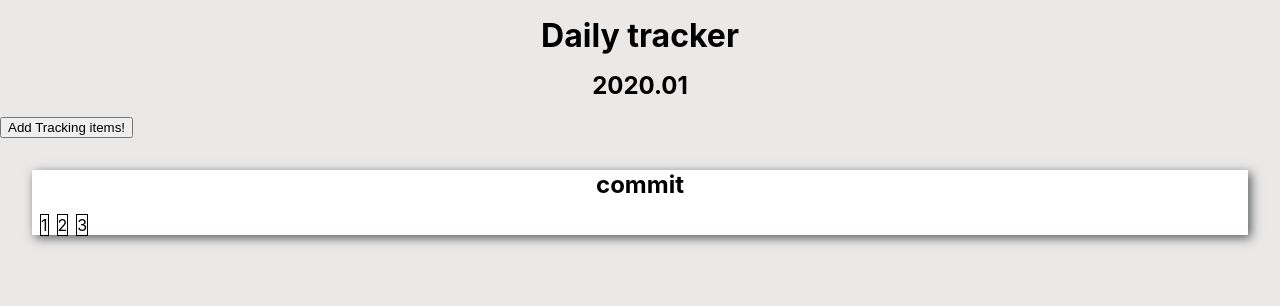
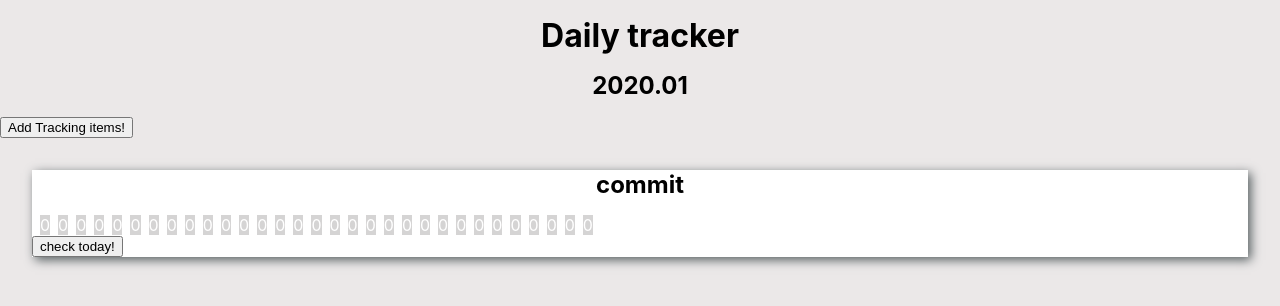
Before and after one commit to ttumzzi/react-daily-tracker, a React (Create React App) app: page / in a window 1280 px wide. Shown: the top 306 px of the page. Built offline with nearby package versions, Linux system fonts and the light colour scheme.

Commit message:
saving to local storage

```diff
--- a/src/App.js
+++ b/src/App.js
@@ -6,18 +6,24 @@ import moment from "moment";
 class App extends Component {
   constructor() {
     super();
+    const thisMonthDateLen = moment().daysInMonth();
+    const newArray = new Array(thisMonthDateLen).fill(0);
     this.state = {
       month: moment().format("YYYY.MM"),
       data: [
         {
           title: "commit",
-          check: new Array(1, 2, 3)
+          check: newArray
         }
       ],
       adding: false,
       addingTitle: ""
     };
   }
+
+  handleSaveData = () => {
+    localStorage.setItem(this.state.month, JSON.stringify(this.state.data));
+  };
 
   handleToggleItemInput = () => {
     this.setState({
@@ -27,19 +33,26 @@ class App extends Component {
 
   handleAddItem = () => {
     const { data, addingTitle } = this.state;
+    const thisMonthDateLen = moment().daysInMonth();
+    const newArray = new Array(thisMonthDateLen).fill(0);
     this.setState({
       data: data.concat({
         title: addingTitle,
-        check: ["0", "0"]
+        check: newArray
       })
     });
-    console.log(this.state.data);
+    this.handleSaveData();
   };
 
   handleChange = e => {
     this.setState({
       addingTitle: e.target.value
     });
+  };
+
+  handleCheck = title => {
+    const todayDate = moment().dates();
+    this.setState({});
   };
 
   render() {
@@ -58,7 +71,7 @@ class App extends Component {
             </button>
           </div>
         )}
-        <TrackerList data={this.state.data} />
+        <TrackerList data={this.state.data} handleCheck={this.handleCheck} />
       </div>
     );
   }
--- a/src/component/Tracker.css
+++ b/src/component/Tracker.css
@@ -8,6 +8,7 @@
   display: inline;
   margin-left: 0.5rem;
   margin-bottom: 0.5rem;
-  border: 1px black solid;
-  cursor: pointer;
+  background-color: rgb(213, 212, 212);
+  width: 300px;
+  color: white;
 }
--- a/src/component/Tracker.js
+++ b/src/component/Tracker.js
@@ -3,14 +3,19 @@ import "./Tracker.css";
 
 class Tracker extends Component {
   render() {
-    const { title, check } = this.props;
+    const { title, check, handleCheck } = this.props;
     return (
       <div className="tracker-box">
         <h2>{title}</h2>
         <div className="calendar">
-          {check.map(i => (
-            <div className="date">{i}</div>
+          {check.map((i, index) => (
+            <div className="date" key={index}>
+              {i}
+            </div>
           ))}
+          <div>
+            <button onClick={handleCheck}>check today!</button>
+          </div>
         </div>
       </div>
     );
--- a/src/component/TrackerList.js
+++ b/src/component/TrackerList.js
@@ -6,11 +6,16 @@ class TrackerList extends Component {
     data: []
   };
   render() {
-    const { data } = this.props;
+    const { data, handleCheck } = this.props;
     return (
       <div>
-        {data.map(content => (
-          <Tracker title={content.title} check={content.check} />
+        {data.map((content, index) => (
+          <Tracker
+            key={index}
+            title={content.title}
+            check={content.check}
+            handleCheck={handleCheck}
+          />
         ))}
       </div>
     );
```
